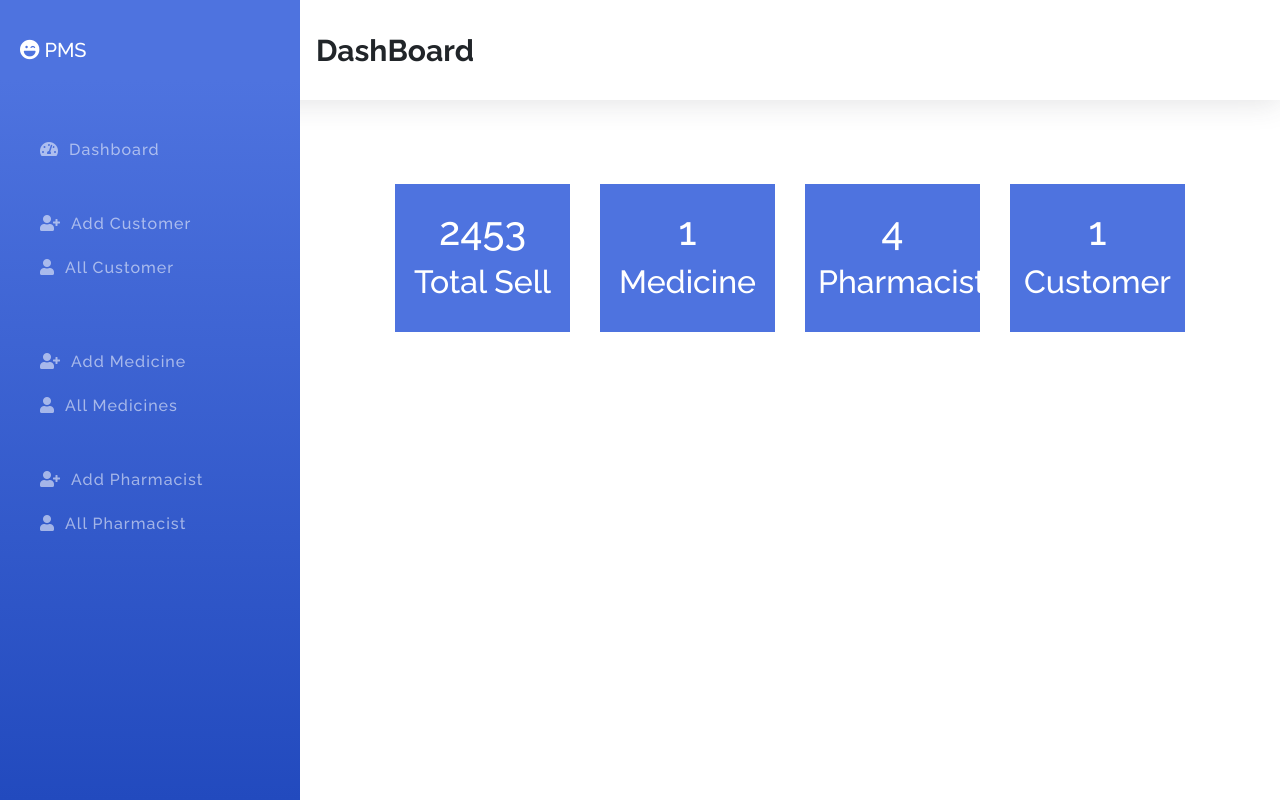
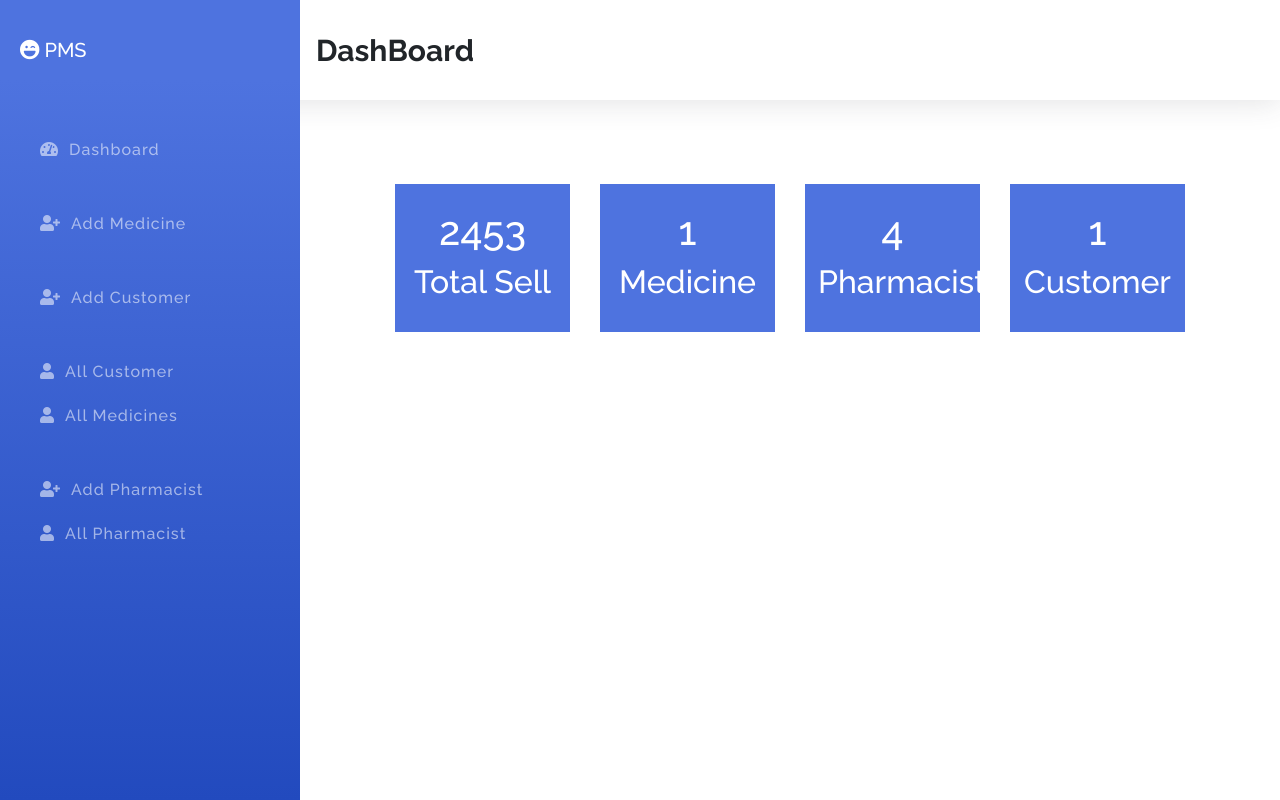
Before and after one commit to driksha-hegde/Pharmacy-Management-System, a PHP site: page /index.php in a window 1280 px wide. Run offline with PHP 8.4, Linux system fonts and the light colour scheme; the visitor is signed in with stand-in values (Sample User, id 1); data comes from the database, SQL or seed files in the repository; tables that the repository leaves empty hold one stand-in row (values such as "Sample post").

Commit message:
status: working

```diff
--- a/index.php
+++ b/index.php
@@ -106,44 +106,38 @@
         <ul class="sideber__ber">
             <h3 class="sideber__panel"><i id="left" class="fas fa-laugh-wink"></i> PMS</h3>
 
-            <?php if ( 'admin' == $sessionRole || 'manager' == $sessionRole || 'pharmacist' == $sessionRole ) {?>
+            <?php if ( 'admin' == $sessionRole  ) {?>
                 <!-- For Admin, Manager, Pharmacist-->
-                <li id="left" class="sideber__item sideber__item--modify<?php if ( 'addSalesman' == $id ) {
-                                                                            echo " active";
-                                                                        }?>">
+                <li id="left" class="sideber__item sideber__item--modify">
                  <a href="index.php?id=dashboard"><i id="left" class="fas fa-tachometer-alt"></i>Dashboard</a>
-
-                 <li id="left" class="sideber__item sideber__item--modify<?php if ( 'addSalesman' == $id ) {
-                                                                            echo " active";
-                                                                        }?>">
-
-                <a href="index.php?id=addSalesman"><i id="left" class="fas fa-user-plus"></i>Add Customer</a>
-                </li><?php ?>
-            <li id="left" class="sideber__item<?php if ( 'allSalesman' == $id ) {
-                                                echo " active";
-                                            }?>">
-                <a href="index.php?id=allSalesman"><i id="left" class="fas fa-user"></i>All Customer</a>
-            </li>
-
                 </li><?php }?>
 
-            <li id="left" class="sideber__item<?php if ( 'allSalesman' == $id ) {
-                                                echo " active";
-                                            }?>">
 
-            <?php if ( 'admin' == $sessionRole ) {?>
+
+            <?php if ( 'admin' == $sessionRole || 'pharmacist'==$sessionRole ) {?>
                 <!-- Only For Admin -->
                 <li id="left" class="sideber__item sideber__item--modify<?php if ( 'addManager' == $id ) {
                                                                             echo " active";
                                                                         }?>">
                     <a href="index.php?id=addManager"><i id="left" class="fas fa-user-plus"></i></i>Add Medicine</a>
+                    <li id="left" class="sideber__item sideber__item--modify"><a href="index.php?id=addSalesman"><i id="left" class="fas fa-user-plus"></i></i>Add Customer</a></li>
+                    <li id="left" class="sideber__item sideber__item--modify"><a href="index.php?id=allSalesman"><i id="left" class="fas fa-user"></i>All Customer</a></li>
                 </li><?php }?>
                     <li id="left" class="sideber__item<?php if ( 'allManager' == $id ) {
                 echo " active";
             }?>">
                 <a href="index.php?id=allManager"><i id="left" class="fas fa-user"></i>All Medicines</a>
             </li>
-            <?php if ( 'admin' == $sessionRole || 'manager' == $sessionRole ) {?>
+
+
+            <!-- For salesman -->
+
+            <!-- For salesman -->
+
+
+
+
+            <?php if ( 'admin' == $sessionRole ) {?>
                 <!-- For Admin, Manager -->
                 <li id="left" class="sideber__item sideber__item--modify<?php if ( 'addPharmacist' == $id ) {
                                                                             echo " active";
@@ -156,25 +150,10 @@
                 }?>">
                 <a href="index.php?id=allPharmacist"><i id="left" class="fas fa-user"></i>All Pharmacist</a>
                 </li>
-            <?php if ( 'admin' == $sessionRole || 'manager' == $sessionRole || 'pharmacist' == $sessionRole ) {?>
-                <!-- For Admin, Manager, Pharmacist-->
-                <li id="left" class="sideber__item sideber__item--modify<?php if ( 'addSalesman' == $id ) {
-                                                                            echo " active";
-                                                                        }?>">
-                 <!-- <a href="index.php?id=dashboard"><i id="left" class="fas fa-tachometer-alt"></i>Dashboard</a> -->
 
-                </li><?php }?>
-                <!-- <li id="left" class="sideber__item sideber__item--modify<?php if ( 'addSalesman' == $id ) {
-                                                                            echo " active";
-                                                                        }?>">
 
-                <a href="index.php?id=addSalesman"><i id="left" class="fas fa-user-plus"></i>Add Customer</a>
-                </li><?php ?>
-            <li id="left" class="sideber__item<?php if ( 'allSalesman' == $id ) {
-                                                echo " active";
-                                            }?>">
-                <a href="index.php?id=allSalesman"><i id="left" class="fas fa-user"></i>All Customer</a>
-            </li> -->
+
+
         </ul>
 
     </section>
```
Lines whose indentation alone changed are shown as unchanged.
